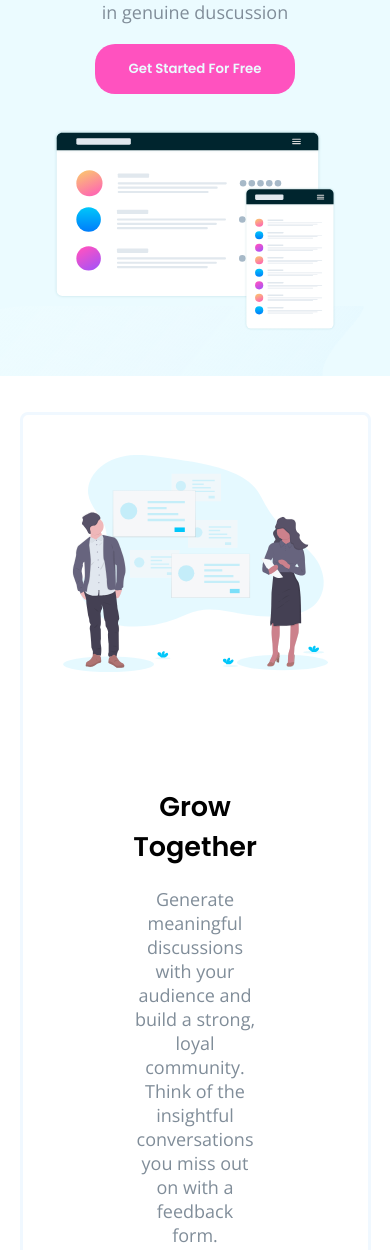
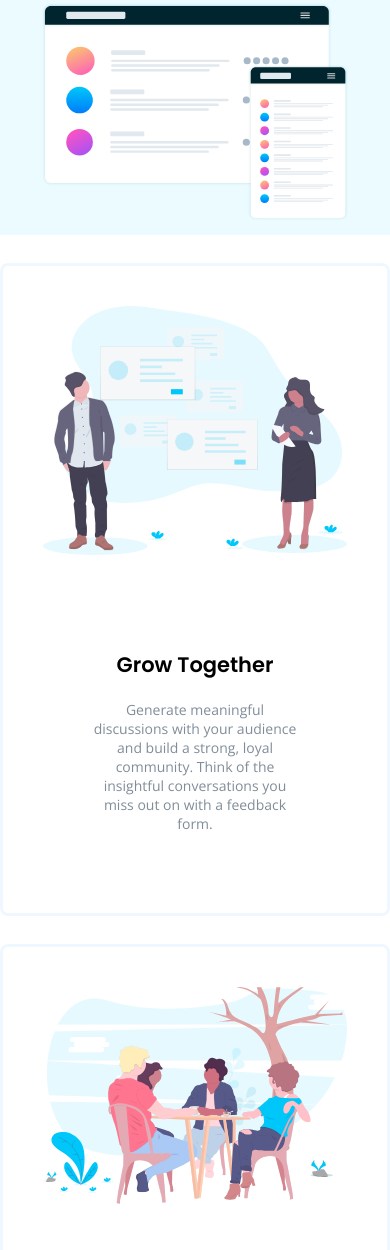
Before and after one commit to Machanga/Huddle, a plain HTML site: page index.html in a window 390 px wide. Shown: the part 412-1662 px from the top of the page. Drawn offline with nearby package versions, Linux system fonts and the light colour scheme.

Commit message:
responsivess 2

```diff
--- a/index.html
+++ b/index.html
@@ -78,8 +78,7 @@
 
                     <div class="lorem">
                         <ul>
-                            <li class="location"> Lorem ipsum dolor sit amet, consectetur adipiscing elit,</li>
-                            <li> sed do eiusmod tempor incididunt ut labore et dolore magna aliqua</li>
+                            <li class="location"> Lorem ipsum dolor sit amet, consectetur adipiscing elit, sed do eiusmod tempor incididunt ut labore et dolore magna aliqua</li>
                             <li class="phone"> +1-543-123-4567</li>
                             <li class="email"> example@huddle.com</li>
                         </ul>
--- a/style.css
+++ b/style.css
@@ -320,7 +320,7 @@ li{
     }
 }
 
-@media (max-width: 400px){
+@media (max-width: 450px){
     nav {
         display: flex;
         flex-direction: row;
@@ -348,10 +348,15 @@ li{
     }
     .community, .growth, .conversations, .users{
         flex-direction: column;
-        padding-bottom: 40px;
+        padding-bottom: 10px;
         text-align: center;
+        width: 100%;
     }
 
+    .growth-a, .conversations-b, .users-b{
+        width: 100%;
+        margin: 0;
+    }
     .community-a{
         padding-bottom: 2em;
         text-align: center;
@@ -411,4 +416,8 @@ li{
         text-align: center;
         padding-top: 1em;
     }
+
+    body{
+        font-size: 14px;
+    }
 }
```
